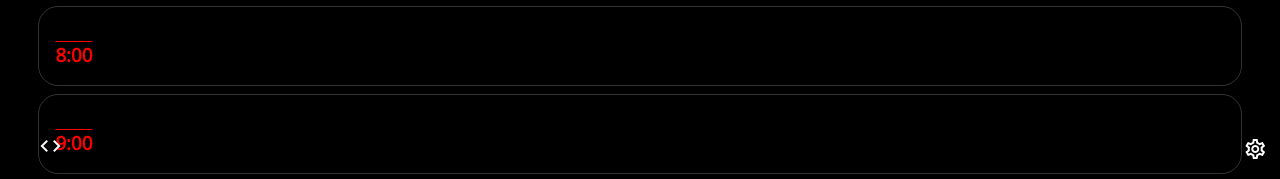
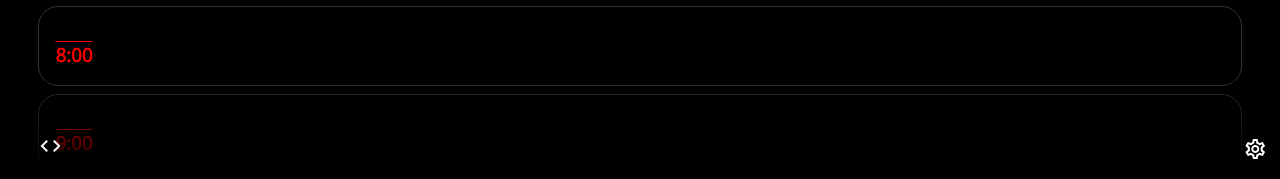
Before and after one commit to thefireflyer/timeable, a Next.js app in the folder src/: page /timeable/ in a window 1280 px wide. Shown: the part 618-797 px from the top of the page. Built offline with nearby package versions, Linux system fonts and the light colour scheme.

Commit message:
scroll drop off

```diff
--- a/src/pages/index.js
+++ b/src/pages/index.js
@@ -167,7 +167,7 @@ export default class Home extends Component {
           </div>
 
 
-
+          <div className={styles.dropOff}></div>
 
           <a onClick={() => {
             if (screen.width > 600){
--- a/src/styles/Home.module.scss
+++ b/src/styles/Home.module.scss
@@ -198,7 +198,15 @@
     width: 100%;
     margin-top:1rem;
   }
+}
 
+.dropOff {
+  position: absolute;
+  bottom: 0;
+  left: 0;
+  height: 14vh;
+  width: 100vw;
+  background: linear-gradient(180deg, rgba(0, 0, 0, 0), black);
 }
 
 @media (min-width: 600px) {
```
